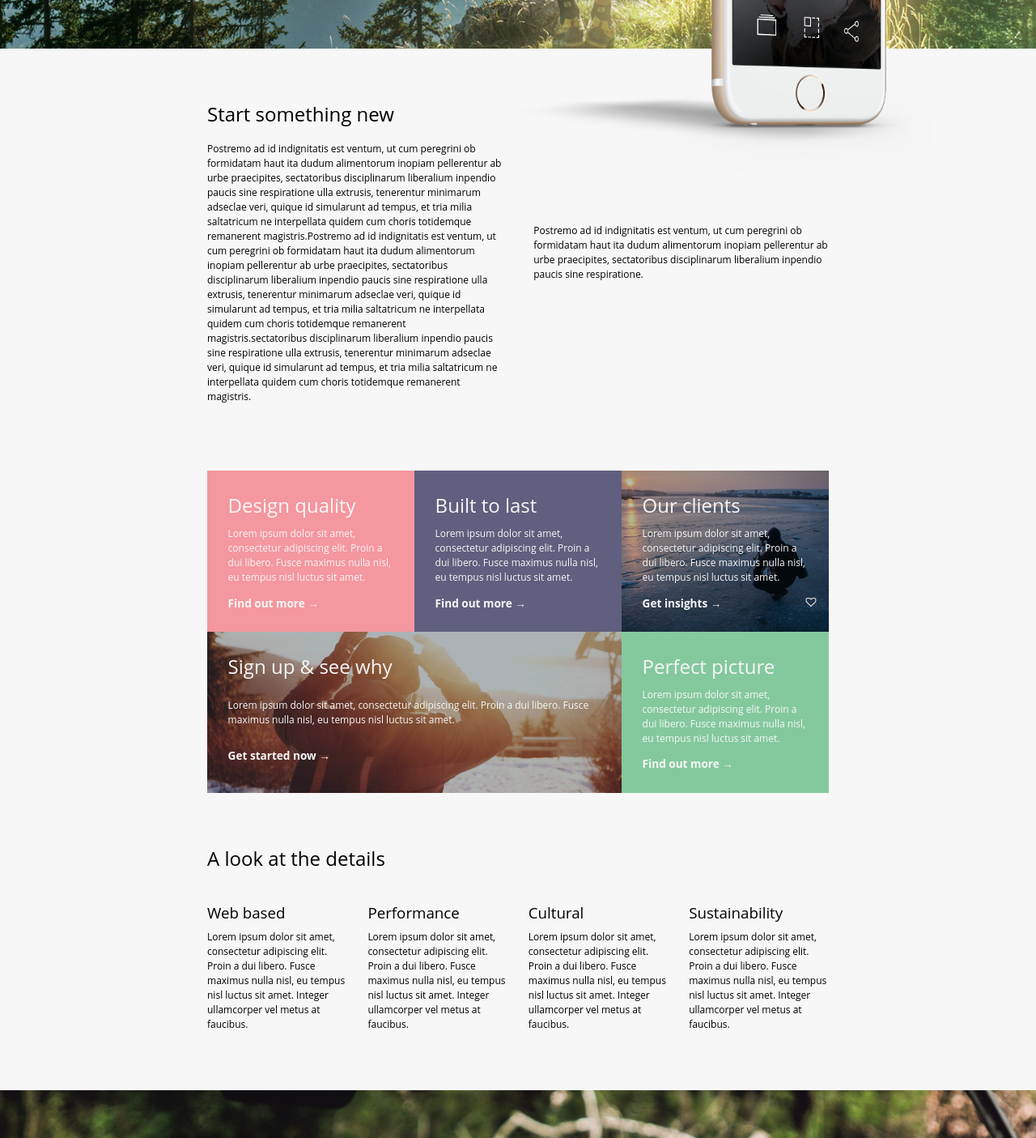
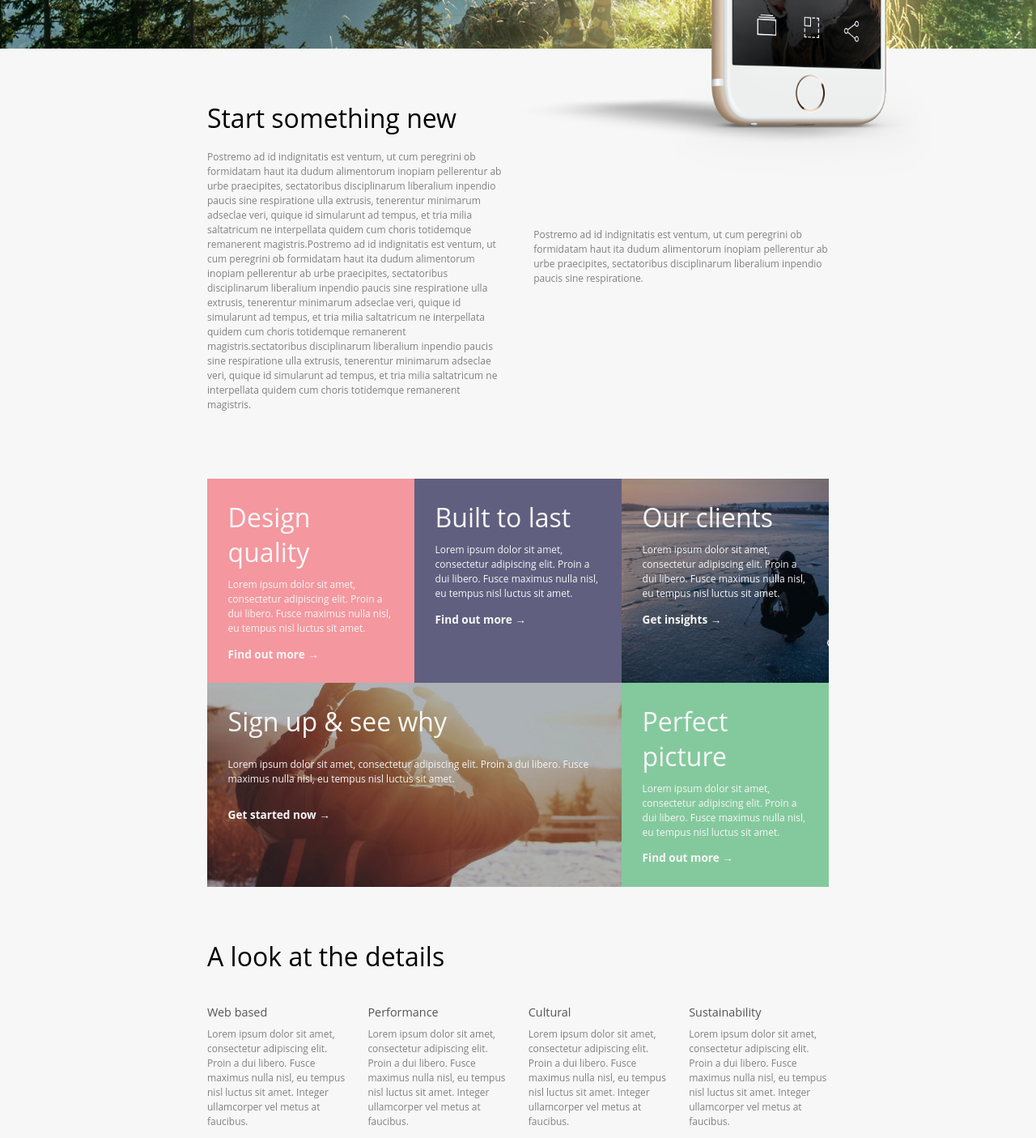
Before and after one commit to Lucasbeneston/P3_C2_Interface_statique_adaptable, a plain HTML site: page index.html in a window 1280 px wide. Shown: the part 740-2145 px from the top of the page at 81% size. Drawn offline with Linux system fonts and the light colour scheme.

Commit message:
Détails textes

```diff
--- a/style.css
+++ b/style.css
@@ -12,16 +12,15 @@ body{
     background-color: rgb(247, 247, 247);
 }
 
-p{
-    line-height: 1.5;
-    font-size: 0.75em;
-}
-
 h1{
     font-size: 3.25em;
     line-height: 1.25;
     padding-bottom: 2.5%;
     font-weight: normal;
+}
+
+h2{
+    font-size: 2em;
 }
 
 h2, h3, p{
@@ -31,6 +30,11 @@ h2, h3, p{
 
 h4{
     padding-bottom: 5%;
+    font-size: 0.75em;
+}
+
+p{
+    line-height: 1.5;
     font-size: 0.75em;
 }
 
@@ -88,6 +92,10 @@ nav p{
     padding: 10%;
 }
 
+#section1 p{
+    color: grey;
+}
+
 
 /*** SECTION 2 avec les différentes box de couleur ***/
 #section2{
@@ -137,6 +145,15 @@ nav p{
 #section3{
     width: 100vw;
     padding: 10% 10% 20%;
+}
+
+#section3 h3{
+    color: rgb(85, 85, 85);
+    font-size: 0.9em;
+}
+
+#section3 p{
+    color: grey;
 }
 
 
```
